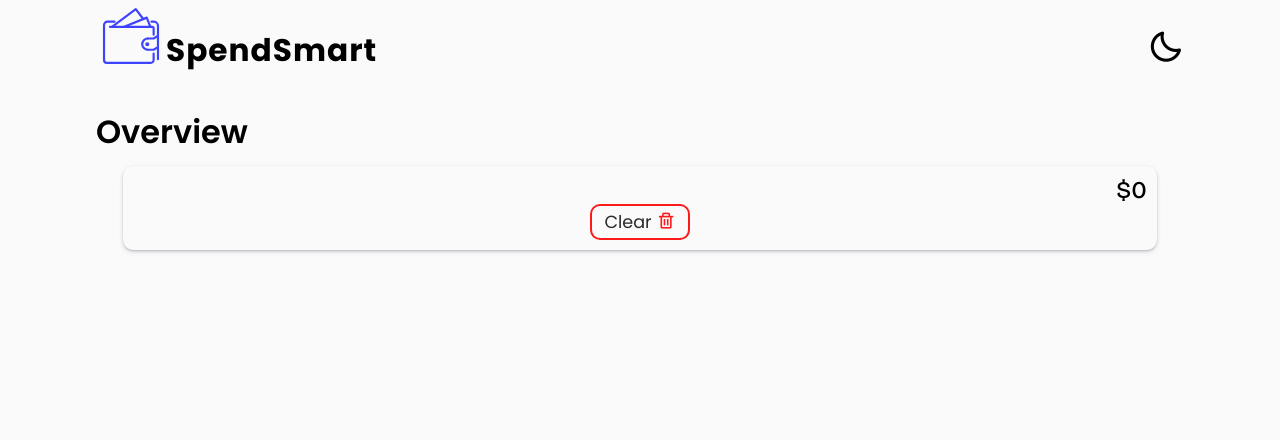
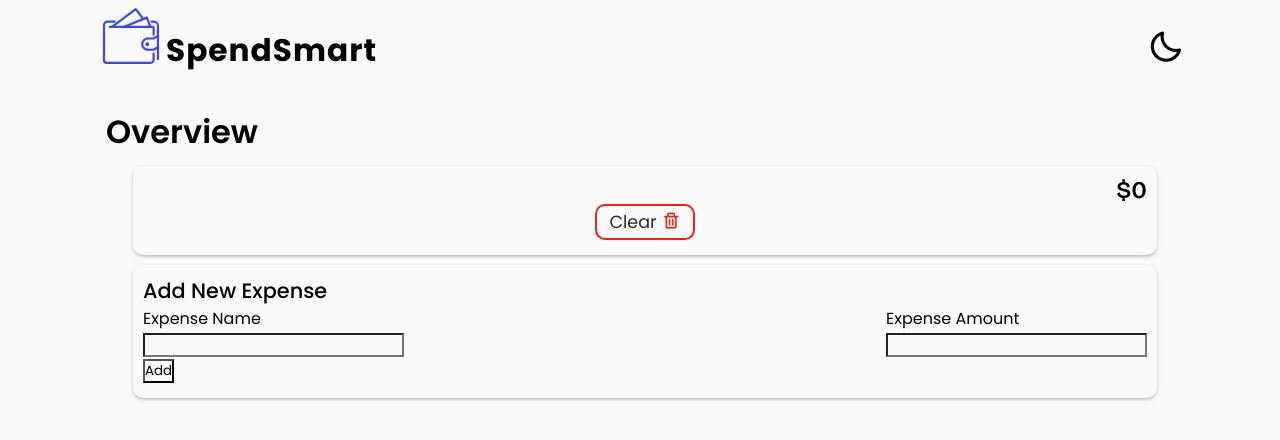
Before and after one commit to chrismbah/Spend-Smart, a React (Vite) app: page /budget in a window 1280 px wide. Shown: the top 440 px of the page. Built offline with nearby package versions, Linux system fonts and the light colour scheme.

Commit message:
Minor changes

```diff
--- a/src/components/Budget/Budget.css
+++ b/src/components/Budget/Budget.css
@@ -3,6 +3,7 @@
     margin: 0 auto ;
     max-width: 1350px;
     margin-top: 30px;
+    padding-left: 10px;
 }
 .budget .overview-title{
     font-size: 2rem;
@@ -15,10 +16,10 @@
 }
  .overview{
     box-shadow: var(--box-shadow-2);
-    padding: 10px ;
+    padding: 10px 10px 15px 10px ;
     border-radius: 10px;
     width: 95%;
-    margin: auto;
+    margin: 0 auto 10px;
 }
 .overview .overview-info{
     display: flex;
@@ -34,6 +35,7 @@
 .overview-info .amount{
     font-family: "Bricolage Grotesque";
     font-size: 1.5rem;
+    font-weight: 600;
 }
 .overview .clear-btn{
     text-align: center;
@@ -47,6 +49,7 @@
     cursor: pointer;
     color: var(--black-theme-2);
     padding: 3px 0;
+    font-weight: 400;
 }
 .overview .clear-btn i{
     transition: var(--transition-1);
@@ -58,7 +61,21 @@
 }
 .overview .clear-btn button:hover{
     background-color: var(--red-1);
+    color: var(--primary-theme-2);
 }
 .overview .clear-btn button:hover i{
     color: var(--black-theme-2);
+    color: var(--primary-theme-2);
 }
+.new-expense .title{
+    font-size: 1.3rem;
+    font-weight: 500;
+}
+.new-expense .title span{
+    color: var(--secondary-theme-2);
+}
+.new-expense .info{
+    display:flex;
+    align-items: center;
+    justify-content: space-between;
+}
--- a/src/components/Budget/Budget.tsx
+++ b/src/components/Budget/Budget.tsx
@@ -30,6 +30,27 @@ export default function Budget() {
           <button className="clear">Clear <Trash /></button>
         </div>
       </div>
+      <div className="overview new-expense">
+        <div className="title">
+          Add New <span>{budgetName}</span> Expense
+        </div>
+        <form action="">
+          <div className="info">
+          <div className="name">
+            <label htmlFor="name">Expense Name</label> <br />
+            <input type="text" />
+          </div>
+          <div className="amount">
+            <label htmlFor="amount">Expense Amount</label> <br />
+            <input type="text" />
+          </div>
+          </div>
+
+          <div className="add">
+            <button>Add</button>
+          </div>
+        </form>
+      </div>
     </div>
   )
 }
--- a/src/components/Start/Start.css
+++ b/src/components/Start/Start.css
@@ -3,12 +3,15 @@
     margin: 0 auto ;
     max-width: 1350px;
     margin-top: 50px;
+    padding-left: 5px;
+
 }
 .start-header{
     margin-bottom: 25px;
 }
 .start .start-title{
     font-size: 2rem;
+
 }
 .start-p p{
     letter-spacing: 1px;
@@ -23,7 +26,6 @@
     padding: 20px 10px 25px 10px;
     border-radius: 10px;
     background: var(--primary-theme-1);
-    position: relative;
 }
 .start-box h3{
     margin-bottom: 25px;
```
